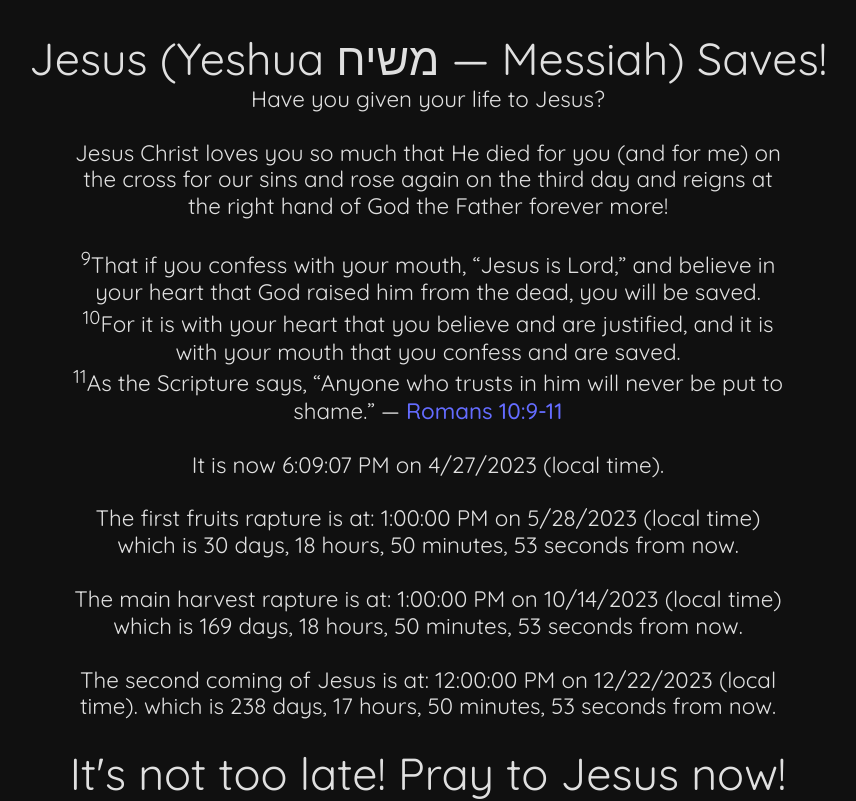
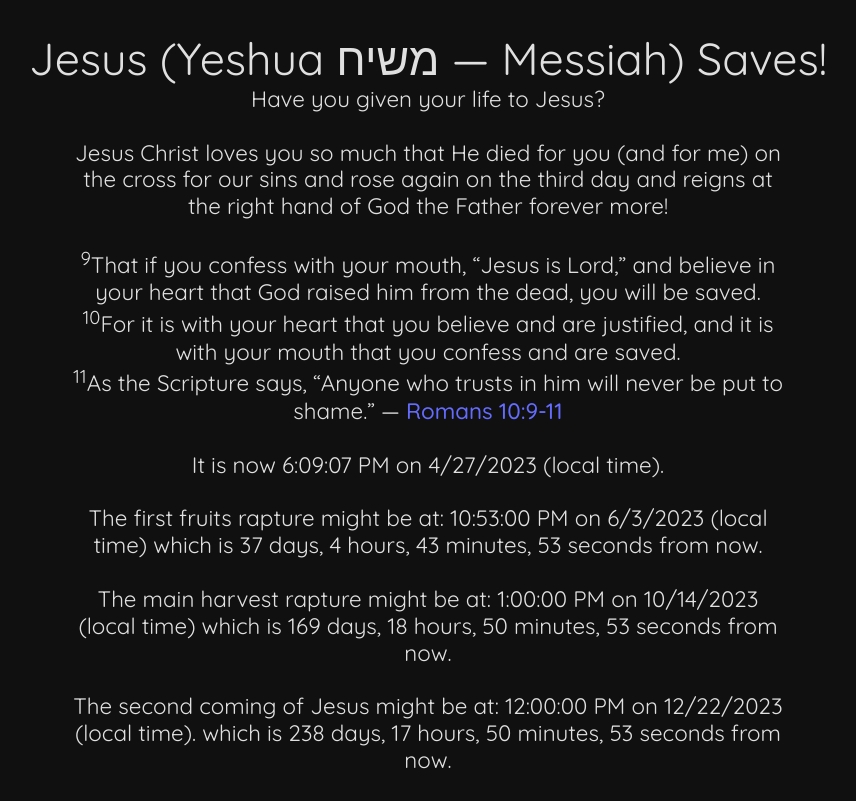
Before and after one commit to gmlewis/the-rapture-clock, a Vue app: page / in a window 1280 px wide. Shown: the top 801 px of the page, without its empty margins (212-1068 px from the left). Built offline with nearby package versions, Linux system fonts and the light colour scheme.

Commit message:
Obviously wrong day - try again
Signed-off-by: Glenn Lewis <6598971+gmlewis@users.noreply.github.com>

```diff
--- a/src/App.vue
+++ b/src/App.vue
@@ -20,15 +20,15 @@
     <p>&nbsp;</p>
     <p>It is now {{ currentTime.toLocaleTimeString() }} on {{ currentTime.toLocaleDateString() }} (local time).</p>
     <p>&nbsp;</p>
-    <p>The first fruits rapture is at: {{ firstFruitsRapture.toLocaleTimeString() }} on {{
+    <p>The first fruits rapture might be at: {{ firstFruitsRapture.toLocaleTimeString() }} on {{
       firstFruitsRapture.toLocaleDateString() }} (local time)
       which {{ timeDiffToNow(firstFruitsRapture) }}</p>
     <p>&nbsp;</p>
-    <p>The main harvest rapture is at: {{ mainHarvestRapture.toLocaleTimeString() }} on {{
+    <p>The main harvest rapture might be at: {{ mainHarvestRapture.toLocaleTimeString() }} on {{
       mainHarvestRapture.toLocaleDateString() }} (local time)
       which {{ timeDiffToNow(mainHarvestRapture) }}</p>
     <p>&nbsp;</p>
-    <p>The second coming of Jesus is at: {{ secondComing.toLocaleTimeString() }} on {{
+    <p>The second coming of Jesus might be at: {{ secondComing.toLocaleTimeString() }} on {{
       secondComing.toLocaleDateString() }} (local time).
       which {{ timeDiffToNow(secondComing) }}</p>
 
@@ -57,9 +57,10 @@
 <script setup>
 import { computed, onBeforeUnmount, onMounted, ref } from 'vue'
 
+// From Mandi at https://www.youtube.com/@SeekHeavenlyThings :
+const firstFruitsRapture = new Date('June 3, 2023 18:53:00-4')
 // daylight savings time is a man-made thing, so adjust for it here with the +2.
-const firstFruitsRapture = new Date('May 28, 2023 15:00:00+2')  // "9th hour" = 3pm
-const mainHarvestRapture = new Date('October 14, 2023 15:00:00+2')
+const mainHarvestRapture = new Date('October 14, 2023 15:00:00+2')  // "9th hour" = 3pm
 // daylight savings ends this year on Sun, Nov 5, 2023 2:00 AM, EST.
 const secondComing = new Date('December 22, 2023 15:00:00+3')
 
```
